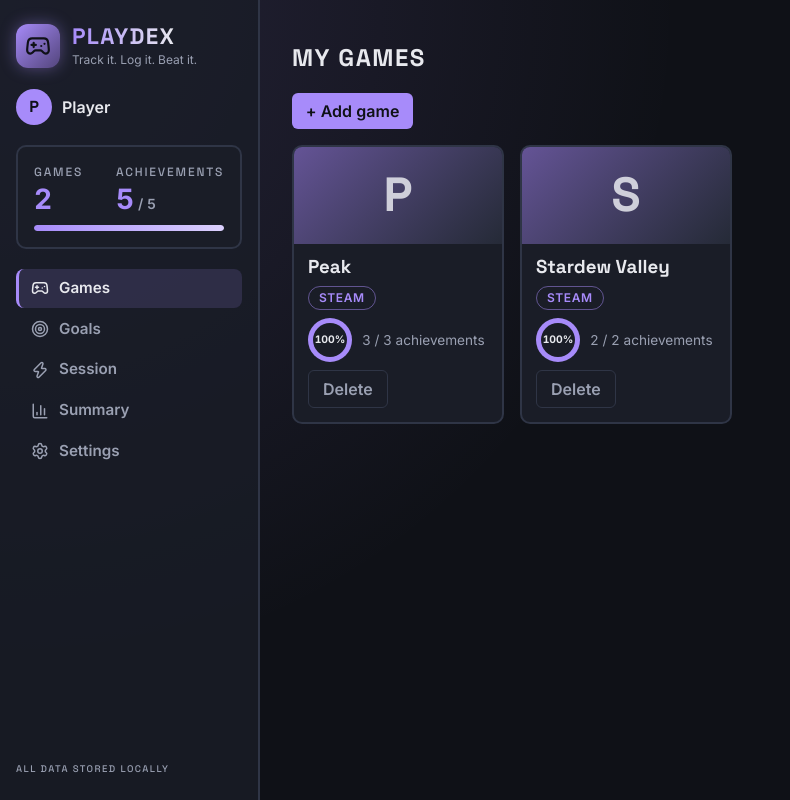
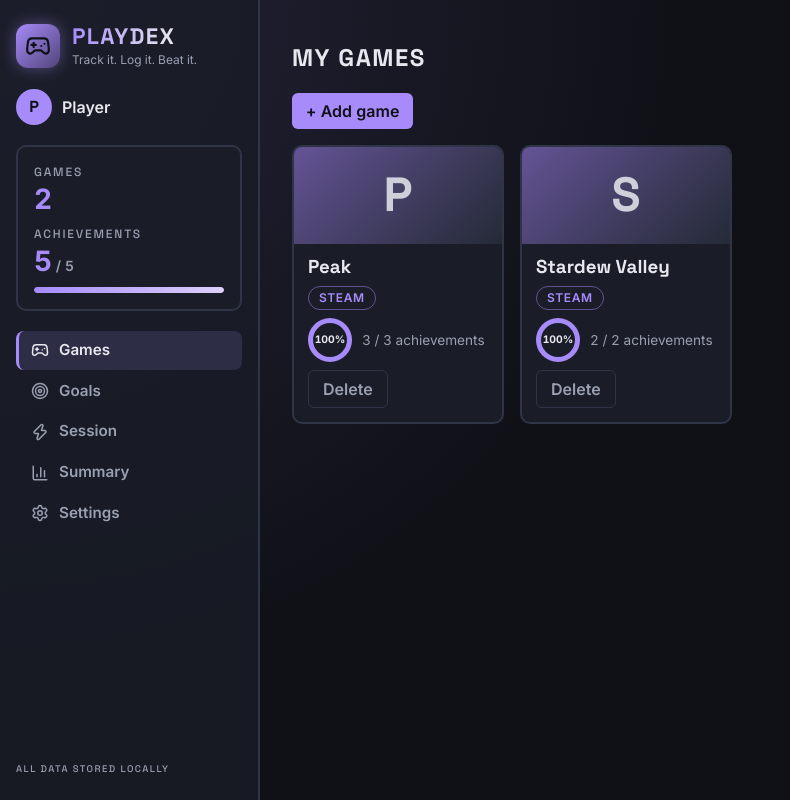
Before and after one commit to RikkaKallinen/playdex-achievement-tracker, a React (Vite) app: page / in a window 1280 px wide. Shown: the whole page, without its empty margins (0-790 px from the left). Built offline with nearby package versions, Linux system fonts and the light colour scheme; a web font is replaced by a local one.

Commit message:
Stack the sidebar stats and format big numbers

```diff
--- a/src/Sidebar.jsx
+++ b/src/Sidebar.jsx
@@ -48,12 +48,12 @@ function Sidebar({ games, profile }) {
                 <div className="stat-grid">
                     <div>
                         <p className="label">Games</p>
-                        <p className="stat-number">{games.length}</p>
+                        <p className="stat-number">{games.length.toLocaleString()}</p>
                     </div>
                     <div>
                         <p className="label">Achievements</p>
                         <p className="stat-number">
-                            {counts.unlocked}<span className="unit"> / {counts.total}</span>
+                            {counts.unlocked.toLocaleString()}<span className="unit"> / {counts.total.toLocaleString()}</span>
                         </p>
                     </div>
                 </div>
--- a/src/index.css
+++ b/src/index.css
@@ -156,7 +156,7 @@ main {
 
 .stat-grid {
     display: grid;
-    grid-template-columns: 1fr 1fr;
+    grid-template-columns: 1fr;
     gap: 12px;
     margin-bottom: 12px;
 }
```
